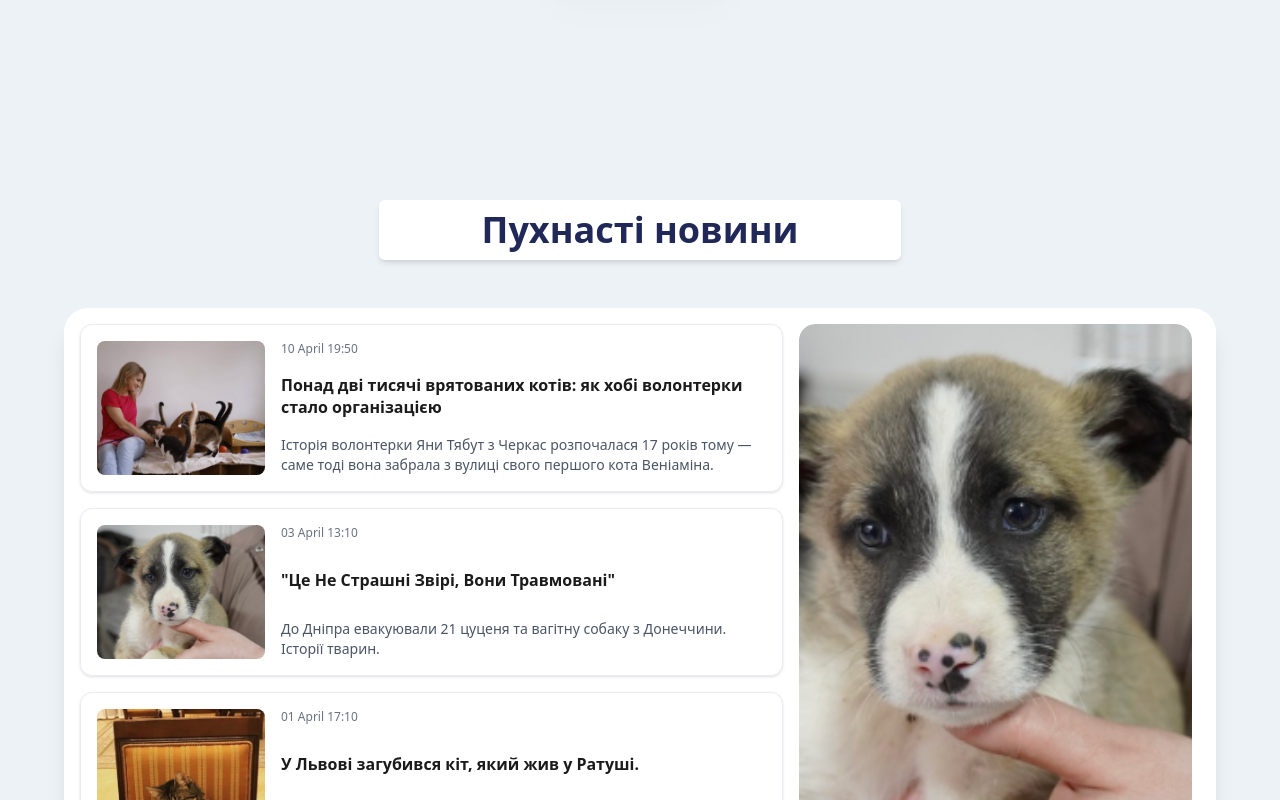
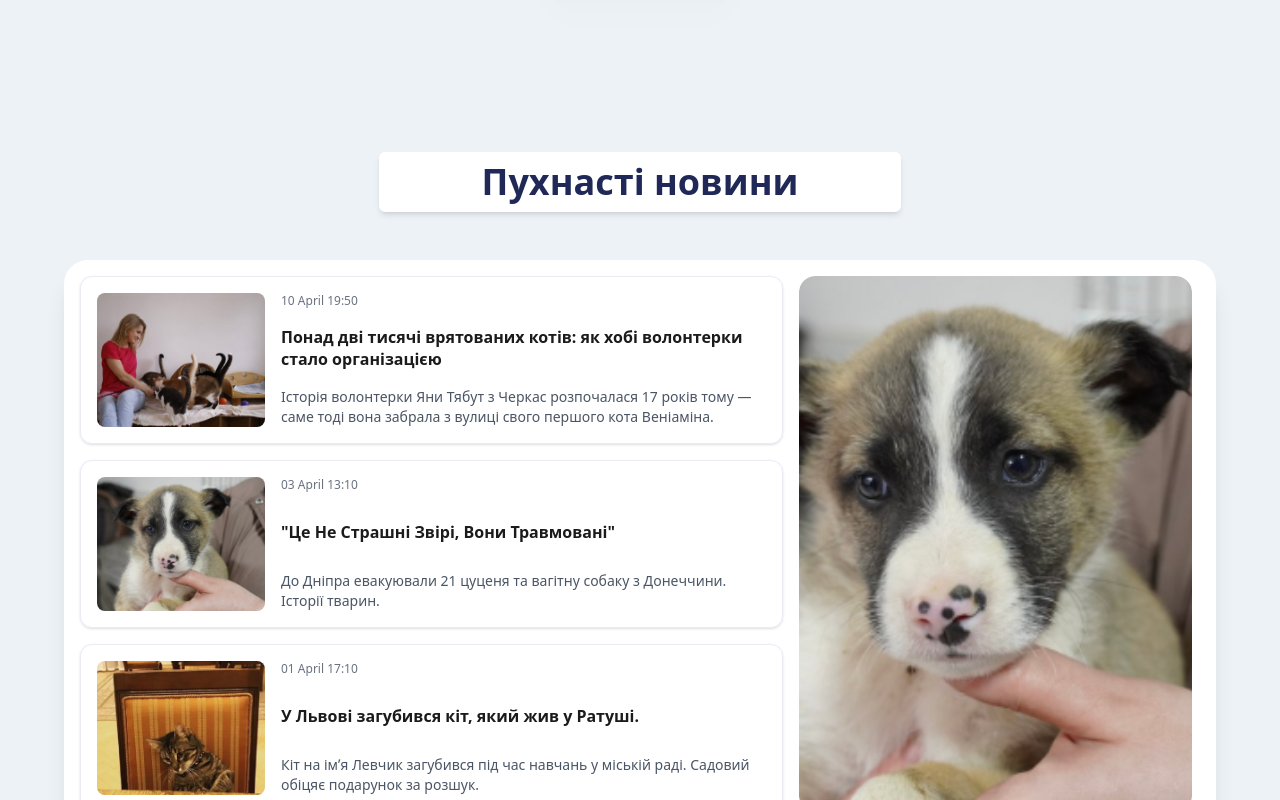
Before and after one commit to Miar0/Django-React-3DN, a React (Vite) app in the folder frontend/: page / in a window 1280 px wide. Shown: the part 3180-3980 px from the top of the page. Built offline with nearby package versions, Linux system fonts and the light colour scheme.

Commit message:
refactor: update section distance

```diff
--- a/frontend/src/components/news/NewsSection.jsx
+++ b/frontend/src/components/news/NewsSection.jsx
@@ -5,7 +5,7 @@ import { Link } from 'react-router-dom';
 
 const NewsSection = () => {
     return (
-        <section className="relative w-full py-20 px-4 lg:px-16 text-[#1B1B1B] dark:text-white bg-[--color-news-bg-light] dark:bg-transparent">
+        <section className="relative  w-full py-8 px-4 lg:px-16 text-[#1B1B1B] dark:text-white bg-[--color-news-bg-light] dark:bg-transparent">
             {/* Заголовок */}
             <div className="flex justify-center mb-12">
                 <div className="w-[522px] h-[60px] flex items-center justify-center rounded-md
```
